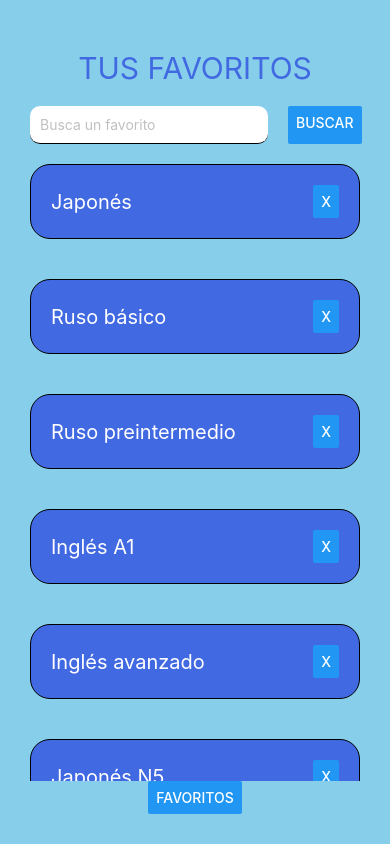
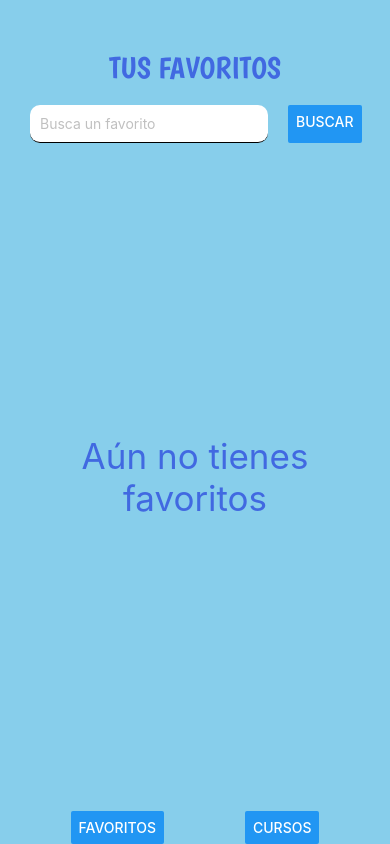
Before and after one commit to mirandajosee/Languide, a React Native app: screen / in a window 390 px wide. Built offline with nearby package versions, Linux system fonts and the light colour scheme.

Commit message:
New font and switch between Courses and Favorite Courses

```diff
--- a/App.js
+++ b/App.js
@@ -1,17 +1,24 @@
 import { StatusBar } from 'expo-status-bar';
-import { StyleSheet, Text,Button,FlatList, View} from 'react-native';
+import { StyleSheet, Text,Button, View} from 'react-native';
 import Search from './Components/Search/Search';
 import { useState } from 'react';
 import CoursesList from './Components/Search/Courses';
 import ModalItem from './Components/Modal/Modal';
+import NoFavsScreen from './Screens/NoFavsScreen';
+import FavListScreen from './Screens/FavListScreen';
+import CoursesListScreen from './Screens/CoursesListScreen';
 import MainList from './Components/List';
+import AppLoading from 'expo-app-loading';
+import { useFonts } from 'expo-font';
 
 export default function App() {
-  const [FavCoursesList,setFavCoursesList]= useState(CoursesList)
+  const [loaded]=useFonts({Boogaloo:require('./assets/Fonts/Boogaloo-Regular.ttf')})
+  const [FavCoursesList,setFavCoursesList]= useState([])
   const [textInput,setTextInput] = useState('');
   const [itemList,setItemList] = useState(FavCoursesList);
   const [itemSelected, setItemSelected]=useState({});
   const [modalVisible, setModalVisible] = useState(false)
+  const [currentScreen,setCurrentScreen]=useState("Fav-Courses")
   const handleChangeText = (text) => {setTextInput(text)}
   const handleOnDelete = (item) => {
     setModalVisible(true)
@@ -31,20 +38,42 @@ export default function App() {
     setModalVisible(false)
     setItemSelected({})
   }
+  const handleSearch= (searchText) =>{
+    setTextInput('')
+    let filteredList = CoursesList.filter(function(item) {return item.value.includes(searchText)})
+    setItemList(filteredList)
+    setModalVisible(false)
+    setItemSelected({})
+  }
 
-  const handleViewFavs= () => {setItemList(FavCoursesList)}
+  const handleViewFavs= () => {setCurrentScreen("Fav-Courses")}
+  const handleViewCourses= () => {setCurrentScreen("Courses")}
 
+  if (!loaded) return <AppLoading />
   return (
     <View style={styles.container}>
-      <Search handleSearch={handleSearchFav} textInput={textInput} handleChangeText={handleChangeText} />
+      {currentScreen==="Fav-Courses"? (
+      <View style={{flex:1}}>
+        <FavListScreen FavCoursesList={FavCoursesList} handleOnDelete={handleOnDelete} handleSearchFav={handleSearchFav} titleStyle= {{fontFamily: "Boogaloo"}} textInput={textInput} handleChangeText={handleChangeText} />
+        <ModalItem handleConfirmDelete={handleConfirmDelete} modalVisible={modalVisible} itemSelected={itemSelected} />
+        <View style={styles.actions}>
+          <Button onPress={handleViewFavs} title='favoritos' />
+          <Button onPress={handleViewCourses} title='Cursos' />
+        </View>
+      </View>
+      ) : (null)
+      }
 
-      <MainList itemList={itemList} handleOnDelete={handleOnDelete} />
-
-      <ModalItem handleConfirmDelete={handleConfirmDelete} modalVisible={modalVisible} itemSelected={itemSelected} />
-
-      <View style={styles.actions}>
-        <Button onPress={handleViewFavs} title='favoritos' />
+    {currentScreen==="Courses"? (
+      <View style={{flex:1}}>
+        <CoursesListScreen CoursesList={CoursesList} handleSearch={handleSearch} titleStyle= {{fontFamily: "Boogaloo"}} textInput={textInput} handleChangeText={handleChangeText} />
+        <View style={styles.actions}>
+          <Button onPress={handleViewFavs} title='favoritos' />
+          <Button onPress={handleViewCourses} title='Cursos' />
+        </View>
       </View>
+      ) : (null)
+    }
 
       <StatusBar style="auto" />
     </View>
@@ -55,7 +84,8 @@ const styles = StyleSheet.create({
   container: {
     backgroundColor: 'skyblue',
     flex:1,
-    padding: 30
+    padding: 30,
+    paddingBottom:0
   },
   actions:{
     flexDirection: "row",
--- a/Components/List.js
+++ b/Components/List.js
@@ -1,12 +1,12 @@
 import React from "react"
 import {StyleSheet,Button,Text,View,FlatList} from 'react-native';
 
-function MainList({itemList,handleOnDelete}) {
+function MainList({itemList,handle}) {
     return(
         <FlatList data={itemList} renderItem={({item}) => (
             <View style={styles.item}>
             <Text style={{color: "white", fontSize:20}}>{item.value}</Text>
-            <Button onPress={() => handleOnDelete(item)} title='X' />
+            <Button onPress={() => handle(item)} title='X' />
             </View>
           )} keyExtractor={item => item.id}/>
     )
--- a/Components/Search/Search.js
+++ b/Components/Search/Search.js
@@ -2,12 +2,12 @@ import React from "react"
 import {StyleSheet, Text,TextInput,Button, View} from "react-native"
 import CoursesList from "./Courses"
 
-function Search({handleSearch,textInput,handleChangeText}) {
+function Search({handleSearch,textInput,handleChangeText,title,titleStyle}) {
     return (
         <View>
             <View style={styles.actions}>
-            <Text style={styles.uppertext}>
-                TUS FAVORITOS
+            <Text style={{...styles.uppertext,...titleStyle}}>
+                {title}
             </Text>
             </View>
             <View style={styles.inputContainer}>
@@ -24,6 +24,7 @@ const styles = StyleSheet.create({
         fontSize:30,
         color: "royalblue",
         marginVertical: 20,
+        fontFamily:'Boogaloo'
       },
     actions:{
         flexDirection: "row",
--- /dev/null
+++ b/Screens/CoursesListScreen.js
@@ -0,0 +1,24 @@
+import React from "react"
+import {StyleSheet,Text,View} from "react-native"
+import MainList from "../Components/List"
+import Search from "../Components/Search/Search"
+import CoursesList from "../Components/Search/Courses"
+
+function CoursesListScreen(handleAddFav,handleSearch,textInput, handleChangeText) {
+    return(
+        <View style={styles.ListScreen}>
+            <Search handleSearch={handleSearch} textInput={textInput} handleChangeText={handleChangeText} title="CURSOS"/>
+
+            <MainList itemList={CoursesList} handle={()=>{}} />
+
+        </View>
+    )
+}
+
+const styles = StyleSheet.create({
+    ListScreen:{
+        flex:1
+    }
+})
+
+export default CoursesListScreen
--- /dev/null
+++ b/Screens/FavListScreen.js
@@ -0,0 +1,25 @@
+import React from "react"
+import {StyleSheet,Text,View} from "react-native"
+import MainList from "../Components/List"
+import Search from "../Components/Search/Search"
+import NoFavsScreen from "./NoFavsScreen"
+
+function FavListScreen(FavCoursesList,handleOnDelete,handleSearchFav,textInput, handleChangeText) {
+    return(
+        <View style={styles.ListScreen}>
+            <Search handleSearch={handleSearchFav} textInput={textInput} handleChangeText={handleChangeText} title="TUS FAVORITOS"/>
+
+            {FavCoursesList===[]? (<MainList itemList={FavCoursesList} handle={handleOnDelete} />)
+            :
+            (<NoFavsScreen/>)}
+        </View>
+    )
+}
+
+const styles = StyleSheet.create({
+    ListScreen:{
+        flex:1
+    }
+})
+
+export default FavListScreen
--- /dev/null
+++ b/Screens/NoFavsScreen.js
@@ -0,0 +1,28 @@
+import React from "react"
+import {StyleSheet,Text,View} from "react-native"
+import { backgroundColor } from "react-native/Libraries/Components/View/ReactNativeStyleAttributes"
+
+function NoFavsScreen() {
+    return(
+        <View style={styles.CenteredContent}>
+            <Text style={styles.MessageText}>Aún no tienes favoritos</Text>
+        </View>
+    )
+}
+
+const styles = StyleSheet.create({
+    CenteredContent:{
+        flex:1,
+        alignItems:"center",
+        justifyContent: "center",
+        textAlignVertical:"center"
+    },
+    MessageText:{
+        color: "royalblue",
+        fontSize:35,
+        textAlign:"center"
+
+    }
+})
+
+export default NoFavsScreen
--- a/package.json
+++ b/package.json
@@ -11,6 +11,8 @@
   },
   "dependencies": {
     "expo": "~44.0.0",
+    "expo-app-loading": "^1.3.0",
+    "expo-font": "^10.0.5",
     "expo-status-bar": "~1.2.0",
     "react": "17.0.1",
     "react-dom": "17.0.1",
```
Also changed, not shown: assets/Fonts/Boogaloo-Regular.ttf (added), assets/Fonts/OFL.txt (added), 1 other file (tests, documents, lock files or other folders).
